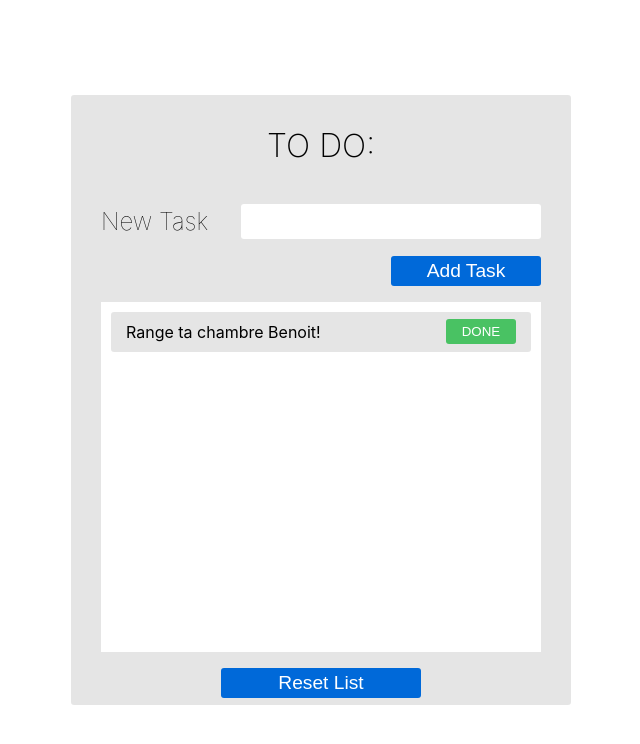
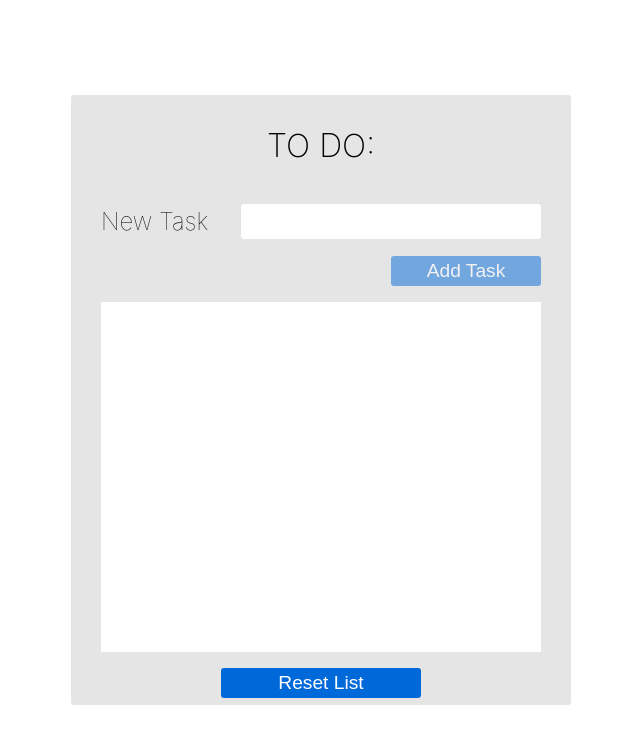
Before and after one commit to bastien17-dev/to-do-list-react, a React (Create React App) app: page / in a window 1280 px wide. Shown: the top 744 px of the page, without its empty margins (319-959 px from the left). Built offline with nearby package versions, Linux system fonts and the light colour scheme.

Commit message:
code correction

```diff
--- a/src/App.js
+++ b/src/App.js
@@ -1,54 +1,55 @@
 import React from 'react';
 
 import TaskForm from './taskForm';
-import ListItems from './listItems';
+import Task from './Task';
 import ButtonReset from './buttonReset';
 
 import './style/task.css';
 import './style/App.css';
 
-let taskList = ['Range ta chambre Benoit!'];
+const initialTasks = [];
 
 class App extends React.Component {
   constructor(props) {
     super(props);
     this.state = {
-      array: taskList
+      tasks: initialTasks
     };
+
     this.addTaskToList = this.addTaskToList.bind(this);
     this.resetList = this.resetList.bind(this);
-    this.deleteTaskFromTasksList = this.deleteTaskFromTasksList.bind(this);
+    this.deleteTask = this.deleteTask.bind(this);
   }
 
   addTaskToList(element) {
-    let arrayBis = [...this.state.array];
-    if (element.length > 1) {
-      arrayBis.push(element);
-    }
-    this.setState({ array: arrayBis });
+    this.setState({
+      tasks: [element, ...this.state.tasks]
+    });
   }
 
-  resetList() {
-    taskList = [];
-    this.setState({ array: taskList });
+  resetList(tasks = initialTasks) {
+    this.setState({ tasks });
   }
 
-  deleteTaskFromTasksList(index) {
-    const arrayBis = [...this.state.array];
-    arrayBis.splice(index, 1);
-    this.setState({ array: arrayBis });
+  deleteTask(index) {
+    const taskBis = [...this.state.tasks];
+    taskBis.splice(index, 1);
+    this.setState({ tasks: taskBis });
   }
 
   render() {
-    let tasks = this.state.array;
+    const {
+      tasks
+    } = this.state; /* equivaut à const tasks = this.state.tasks; */
     return (
       <div className='container'>
         <h1>TO DO:</h1>
         <TaskForm addTask={this.addTaskToList}></TaskForm>
-        <ListItems
-          array={tasks}
-          deleteFromList={this.deleteTaskFromTasksList}
-        ></ListItems>
+        <ul className='list'>
+          {tasks.map((task, i) => (
+            <Task key={i} title={task} index={i} deleteTask={this.deleteTask} />
+          ))}
+        </ul>
         <ButtonReset onClick={this.resetList}></ButtonReset>
       </div>
     );
--- /dev/null
+++ b/src/Task.js
@@ -0,0 +1,17 @@
+import React from 'react';
+
+import './style/listItems.css';
+
+export default ({ title, index, deleteTask }) => (
+  <li className='list__items'>
+    {title}
+    <button
+      className='list__closeButton'
+      onClick={() => {
+        deleteTask(index);
+      }}
+    >
+      DONE
+    </button>
+  </li>
+);
--- a/src/listItems.js
+++ /dev/null
@@ -1,39 +0,0 @@
-import React from 'react';
-
-import './style/listItems.css';
-
-class ListItems extends React.Component {
-  constructor(props) {
-    super(props);
-    this.state = {
-      item: ''
-    };
-    this.closeTask = this.closeTask.bind(this);
-  }
-
-  closeTask(e) {
-    const parentElement = e.target.parentNode;
-
-    const index = Array.from(
-      document.querySelector('.list').childNodes
-    ).findIndex(item => parentElement === item);
-    this.props.deleteFromList(index);
-  }
-
-  render() {
-    return (
-      <ul className='list'>
-        {this.props.array.map(element => (
-          <li className='list__items' key={element}>
-            {element}
-            <button className='list__closeButton' onClick={this.closeTask}>
-              DONE
-            </button>
-          </li>
-        ))}
-      </ul>
-    );
-  }
-}
-
-export default ListItems;
--- a/src/style/task.css
+++ b/src/style/task.css
@@ -34,6 +34,12 @@
   background-color: rgb(0, 105, 217);
   color: white;
   font-size: 1.2em;
+  cursor: pointer;
+}
+
+.taskForm__button:disabled {
+  opacity: 0.5;
+  cursor: default;
 }
 
 .taskForm__button--reset {
--- a/src/taskForm.js
+++ b/src/taskForm.js
@@ -22,6 +22,7 @@ class TaskForm extends React.Component {
   }
 
   render() {
+    const { task } = this.state;
     return (
       <form className='taskForm' onSubmit={this.handleSubmit}>
         <div className='taskForm__input'>
@@ -29,7 +30,7 @@ class TaskForm extends React.Component {
           <input
             className='taskForm__input--field'
             type='text'
-            value={this.state.task}
+            value={task}
             onChange={this.handleChange}
           ></input>
         </div>
@@ -37,6 +38,7 @@ class TaskForm extends React.Component {
           className='taskForm__button taskForm__button--submit'
           type='submit'
           value='Add Task'
+          disabled={task.length === 0}
         ></input>
       </form>
     );
```
